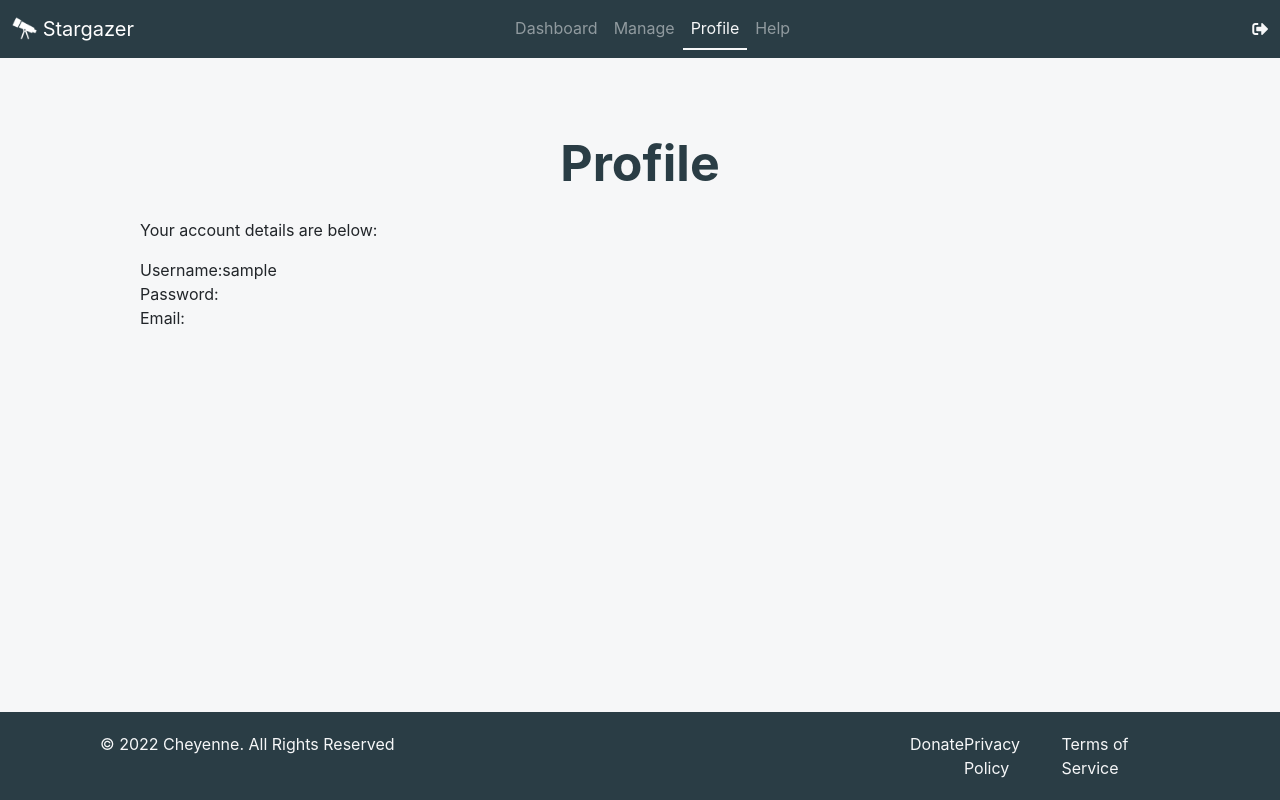
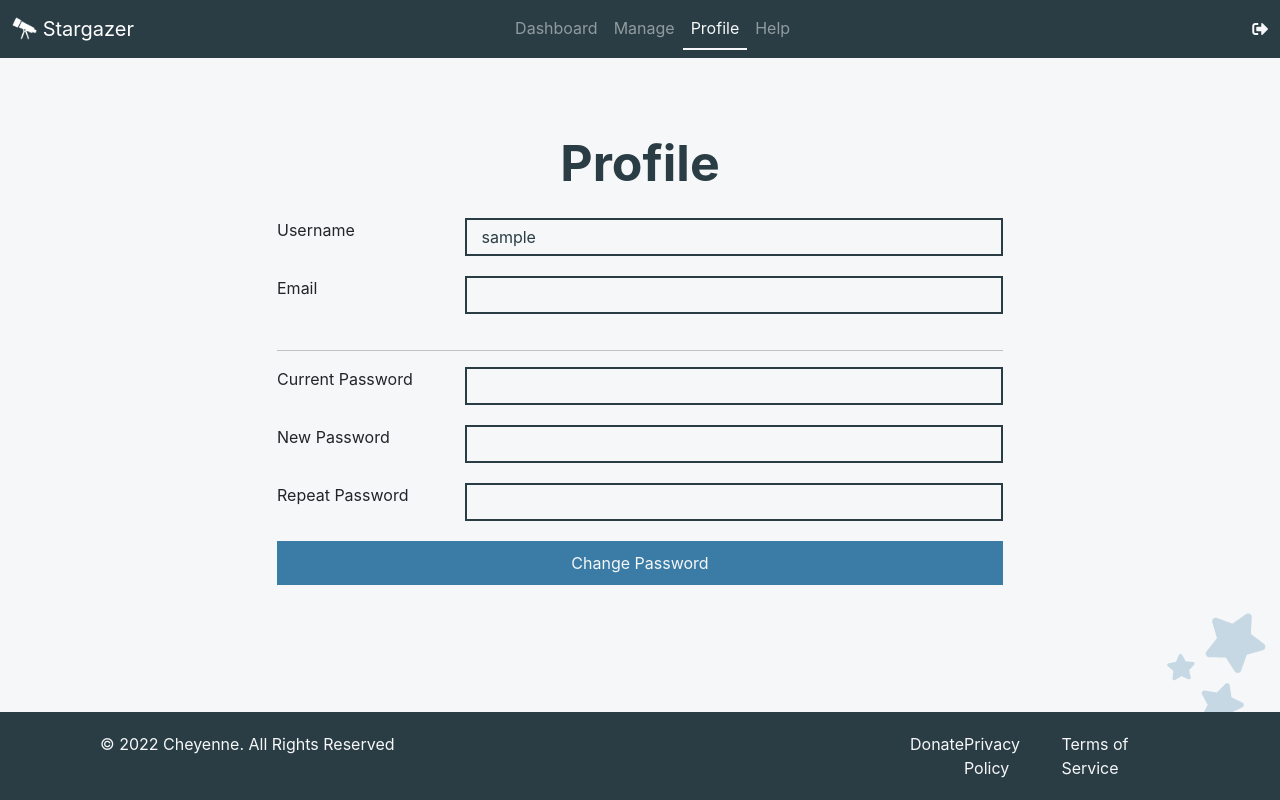
Before and after one commit to Cheyenne227/Chimerasite_CMS, a PHP site: page /profile.php in a window 1280 px wide. Run offline with PHP 8.4, Linux system fonts and the light colour scheme; the visitor is signed in with stand-in values (Sample User, id 1); data that the repository does not hold is empty.

Commit message:
styling profile page

```diff
--- a/css/main.css
+++ b/css/main.css
@@ -9,7 +9,22 @@
   padding: 0;
 }
 
+html {
+  height: 100%;
+  -webkit-box-sizing: border-box;
+          box-sizing: border-box;
+}
+
+*, *:before, *:after {
+  -webkit-box-sizing: inherit;
+          box-sizing: inherit;
+}
+
 body {
+  position: relative;
+  margin: 0;
+  padding-bottom: 6rem;
+  min-height: 100%;
   background-color: #f6f7f8;
 }
 
@@ -131,6 +146,20 @@ h1 {
   color: #2a3d45;
 }
 
+.pageDoll {
+  -webkit-box-align: right;
+      -ms-flex-align: right;
+          align-items: right;
+  -webkit-box-pack: end;
+      -ms-flex-pack: end;
+          justify-content: flex-end;
+  position: absolute;
+  bottom: 100px;
+  position: absolute;
+  right: 0;
+  bottom: 35px;
+}
+
 /*manage*/
 .manage_select {
   width: 50%;
@@ -169,19 +198,19 @@ h1 {
 }
 
 /*Upload*/
-.uploadImg_form {
+.column_form {
   width: 75%;
   margin: 0 auto;
 }
 
-.uploadImg_form input, .uploadImg_form textarea {
+.column_form input, .column_form textarea {
   background-color: #f6f7f8;
   border: 2px solid #2a3d45;
   border-radius: 0;
   outline: 0;
 }
 
-.uploadImg_form .form-colums {
+.column_form .form-colums {
   width: 100%;
   margin-bottom: 20px;
   padding: 5px 15px;
@@ -189,12 +218,17 @@ h1 {
   background-color: #f6f7f8;
 }
 
-.uploadImg_form .submit-btn {
+.column_form .submit-btn {
   width: 100%;
   background-color: #3a7ca5;
   color: #f6f7f8;
   border: 0 solid;
   padding: 10px;
+}
+
+.StatusReport {
+  width: 50%;
+  margin: 0 auto;
 }
 
 /*help*/
@@ -233,7 +267,9 @@ h1 {
   color: #f6f7f8;
   padding: 20px 100px;
   position: absolute;
+  right: 0;
   bottom: 0;
+  left: 0;
 }
 
 .f-content {
--- a/css/main.scss
+++ b/css/main.scss
@@ -9,7 +9,24 @@
 	margin:0;
 	padding:0;
 }
-body {
+
+html
+{
+	height: 100%;
+	box-sizing: border-box;
+}
+
+*, *:before, *:after
+{
+	box-sizing: inherit;
+}
+
+body
+{
+	position: relative;
+	margin: 0;
+	padding-bottom: 6rem;
+	min-height: 100%;
 	background-color: $text;
 }
 
@@ -104,12 +121,13 @@ h1
 	border-bottom: 2px solid $text;
 }
 
-.content {
+.content
+{
 	width: 1000px;
 	margin: 0 auto;
-
 }
-.content h2 {
+.content h2
+{
 	margin: 0;
 	padding: 75px 0 25px 0;
 	font-size: 50px;
@@ -118,13 +136,25 @@ h1
 	color: $maincolor;
 }
 
-.content h3 {
+.content h3
+{
 	margin: 0;
 	padding: 0 0 25px 0;
 	font-size: 25px;
 	font-weight: bold;
 	text-align: center;
 	color: $maincolor;
+}
+
+.pageDoll
+{
+	align-items: right;
+	justify-content: flex-end;
+	position: absolute;
+	bottom: 100px;
+	position: absolute;
+	right: 0;
+	bottom: 35px;
 }
 
 /*manage*/
@@ -169,20 +199,20 @@ h1
 	text-align: center;
 }
 	/*Upload*/
-	.uploadImg_form
+	.column_form
 	{
 		width: 75%;
 		margin: 0 auto;
 	}
 
-	.uploadImg_form input, .uploadImg_form textarea
+	.column_form input, .column_form textarea
 	{
 		background-color: $text;
 		border: 2px solid $maincolor;
 		border-radius: 0;
 		outline: 0;
 	}
-	.uploadImg_form .form-colums
+	.column_form .form-colums
 	{
 		width: 100%;
 		margin-bottom: 20px;
@@ -191,13 +221,19 @@ h1
 		background-color: $text;
 	}
 
-	.uploadImg_form .submit-btn
+	.column_form .submit-btn
 	{
 		width:100%;
 		background-color: $accentcolor;
 		color: $text;
 		border: 0 solid;
 		padding: 10px;
+	}
+
+	.StatusReport
+	{
+		width: 50%;
+		margin: 0 auto;
 	}
 
 /*help*/
@@ -240,7 +276,9 @@ h1
 	color: $text;
 	padding: 20px 100px;
 	position: absolute;
+	right: 0;
 	bottom: 0;
+	left: 0;
 }
 
 .f-content
--- a/dashboard.php
+++ b/dashboard.php
@@ -48,6 +48,9 @@ if (!isset($_SESSION['loggedin'])) {
 				<p>Welcome back, <?=$_SESSION['name']?>!</p>
 			</div>
 		</div>
+		<div class="pageDoll d-flex">
+			<img src="css/images/pageDoll.png" class="pageDoll">
+		</div>
 	</body>
 	<footer class="footer container-fluid">
 		<div class="f-content">
--- a/help.php
+++ b/help.php
@@ -92,6 +92,9 @@ $stmt->close();
                 </form>
 			</div>
 		</div>
+		<div class="pageDoll d-flex">
+			<img src="css/images/pageDoll.png" class="pageDoll">
+		</div>
 	</body>
 	<footer class="footer container-fluid">
 		<div class="f-content">
--- a/index.php
+++ b/index.php
@@ -29,6 +29,9 @@
 				<input type="submit" value="Login">
 			</form>
 		</div>
+		<div class="pageDoll d-flex">
+			<img src="css/images/pageDoll.png" class="pageDoll">
+		</div>
 	</body>
 	<footer class="footer container-fluid">
 		<div class="f-content">
--- a/manage.php
+++ b/manage.php
@@ -75,6 +75,9 @@ $stmt->close();
 				</div>
             </div>
 		</div>
+		<div class="pageDoll d-flex">
+			<img src="css/images/pageDoll.png" class="pageDoll">
+		</div>
 	</body>
 	<script src="js/manage.js"></script>
 	<footer class="footer container-fluid">
--- a/profile.php
+++ b/profile.php
@@ -61,22 +61,56 @@ $stmt->close();
 		<div class="content">
 			<h2>Profile</h2>
 			<div>
-				<p>Your account details are below:</p>
-				<table>
-					<tr>
-						<td>Username:</td>
-						<td><?=$_SESSION['name']?></td>
-					</tr>
-					<tr>
-						<td>Password:</td>
-						<td><?=$password?></td>
-					</tr>
-					<tr>
-						<td>Email:</td>
-						<td><?=$email?></td>
-					</tr>
-				</table>
+				<div class="column_form">
+					<form id="help-form" data-parsley-validate="" class="form container" action="" method="post">
+						<div class="row">
+							<div class="col-3">
+								<label>Username</label>
+							</div>
+							<div class="col-9">
+								<input type="text" class="form-colums" value="<?=$_SESSION['name']?>">
+							</div>
+						</div>
+						<div class="row">
+							<div class="col-3">
+								<label>Email</label>
+							</div>
+							<div class="col-9">
+								<input type="text" class="form-colums" value="<?=$email?>">
+							</div>
+						</div>
+						<hr>
+						<div class="row">
+							<div class="col-3">
+								<label for="Current_pass">Current Password</label>
+							</div>
+							<div class="col-9">
+								<input type="password" class="form-colums" name="filter" required="">
+							</div>
+						</div>
+						<div class="row">
+							<div class="col-3">
+								<label for="New_pass">New Password</label>
+							</div>
+							<div class="col-9">
+								<input type="password" class="form-colums" name="New_pass" required="">
+							</div>
+						</div>
+						<div class="row">
+							<div class="col-3">
+								<label for="Repeat_pass">Repeat Password</label>
+							</div>
+							<div class="col-9">
+								<input type="password" class="form-colums" name="Repeat_pass" required="">
+							</div>
+						</div>
+						<input type="submit" class="submit-btn" value="Change Password" name="changePass">
+					</form>
+				</div>
 			</div>
+		</div>
+		<div class="pageDoll d-flex">
+			<img src="css/images/pageDoll.png" class="pageDoll">
 		</div>
 	</body>
 	<footer class="footer container-fluid">
--- a/register.php
+++ b/register.php
@@ -33,5 +33,8 @@
 				<input type="submit" value="Register">
 			</form>
 		</div>
+		<div class="pageDoll d-flex">
+			<img src="css/images/pageDoll.png" class="pageDoll">
+		</div>
 	</body>
 </html>
```
Also changed, not shown: delete_image.php (+11 -1 lines), upload_image.php (+5 -2 lines), css/images/pageDoll.png (added), 1 other file.
